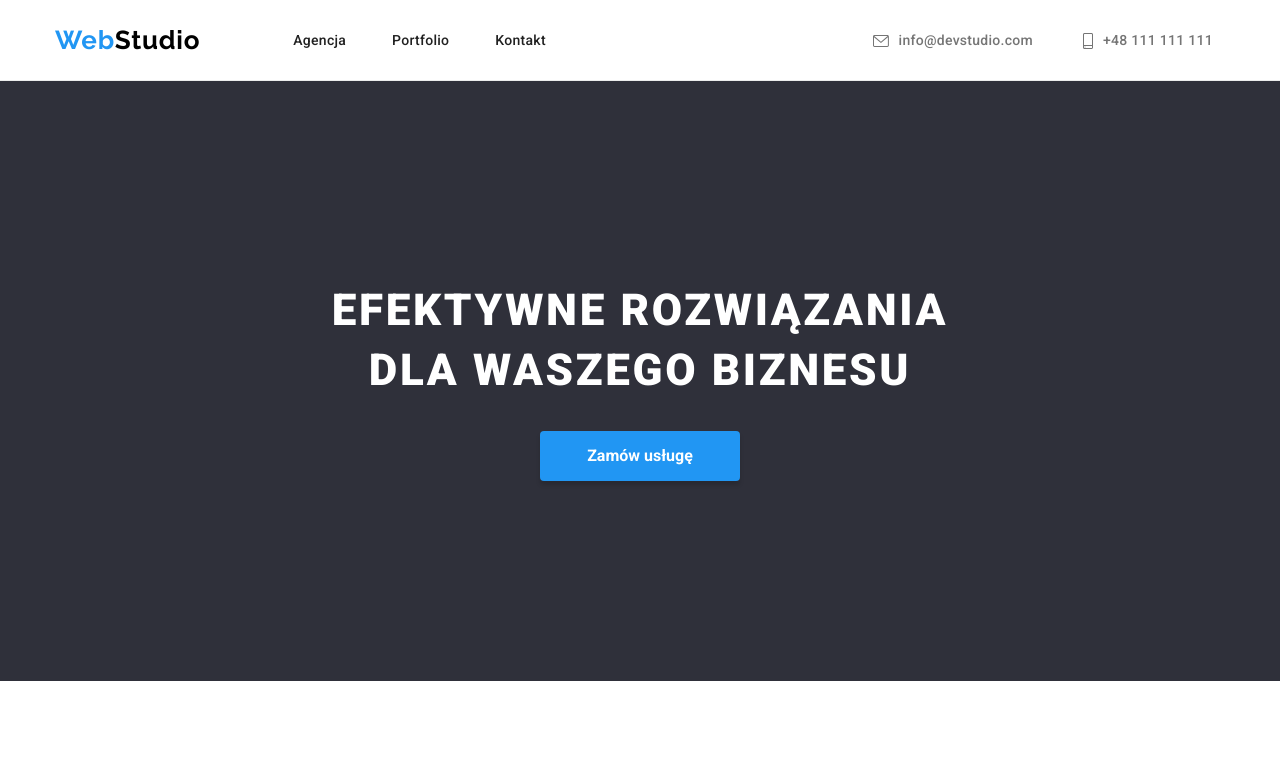
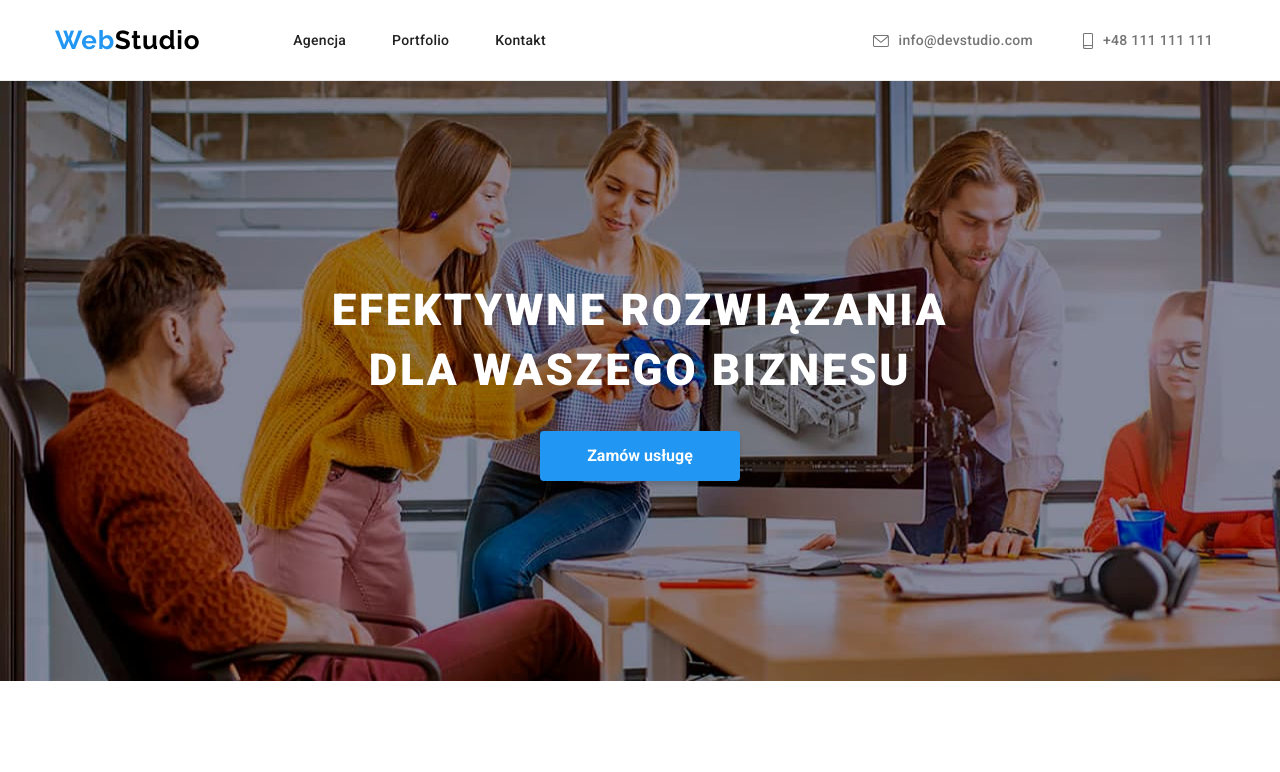
Before and after one commit to wiecekedyta/goit-markup-hw-04-, a plain HTML site: page index.html in a window 1280 px wide. Shown: the top 772 px of the page. Drawn offline with nearby package versions, Linux system fonts and the light colour scheme.

Commit message:
img-11 added

```diff
--- a/css/styles.css
+++ b/css/styles.css
@@ -114,14 +114,6 @@ ul {
   fill: #2196f3;
 }
 
-/* .contact-items:hover {
-  color: #2196f3;
-  fill: #2196f3;
-}
-.contact-items:focus {
-  color: #2196f3;
-} */
-
 /* section 1 header */
 
 .section-one {
@@ -132,6 +124,8 @@ ul {
   display: flex;
   flex-direction: column;
   justify-content: center;
+  background-image: url("/images/Img-11.jpg");
+  max-width: 1600px;
 }
 .header-one {
   font-size: 44px;
```
Also changed, not shown: images/Img-11.jpg (added), 2 other files.
